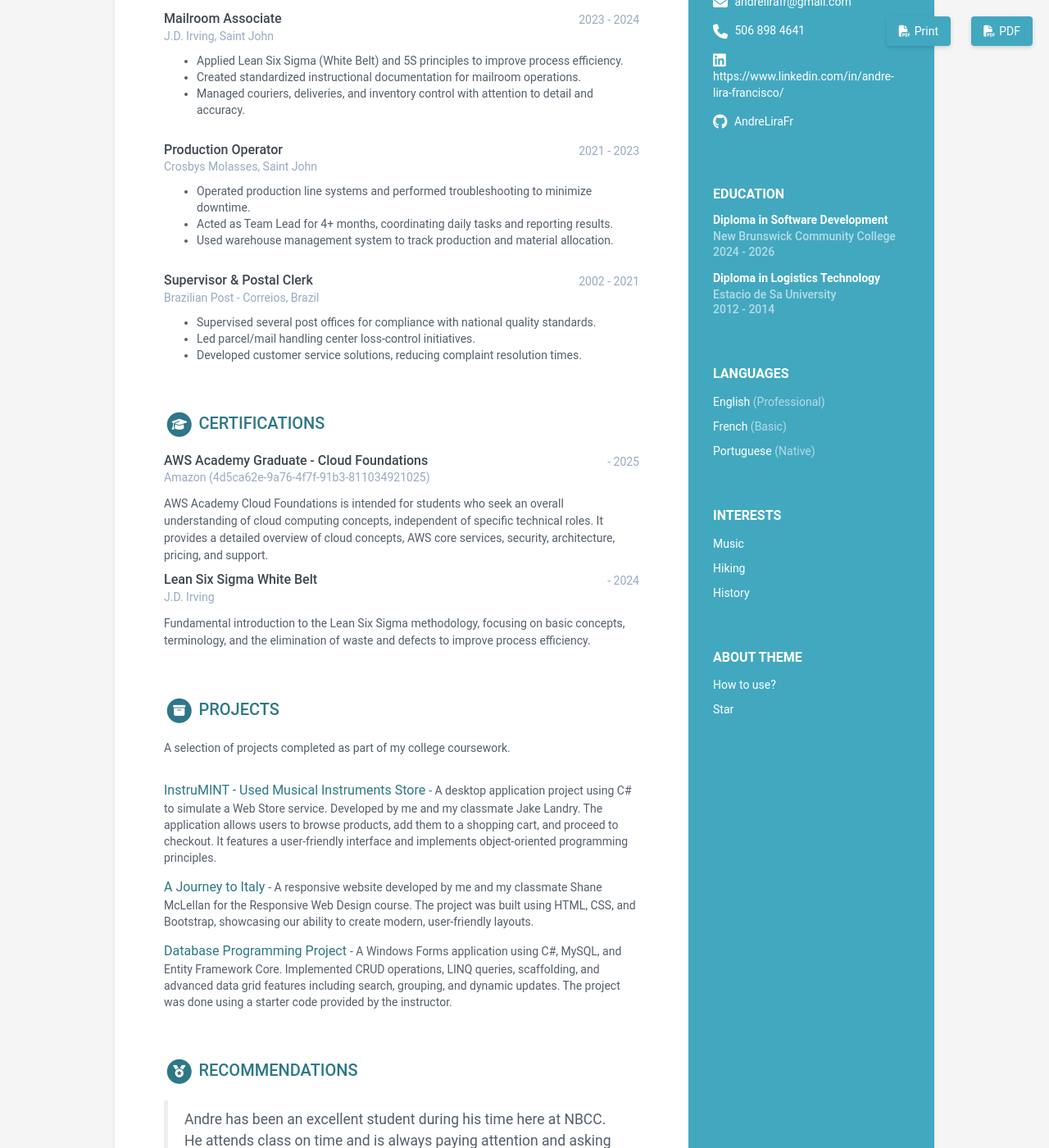
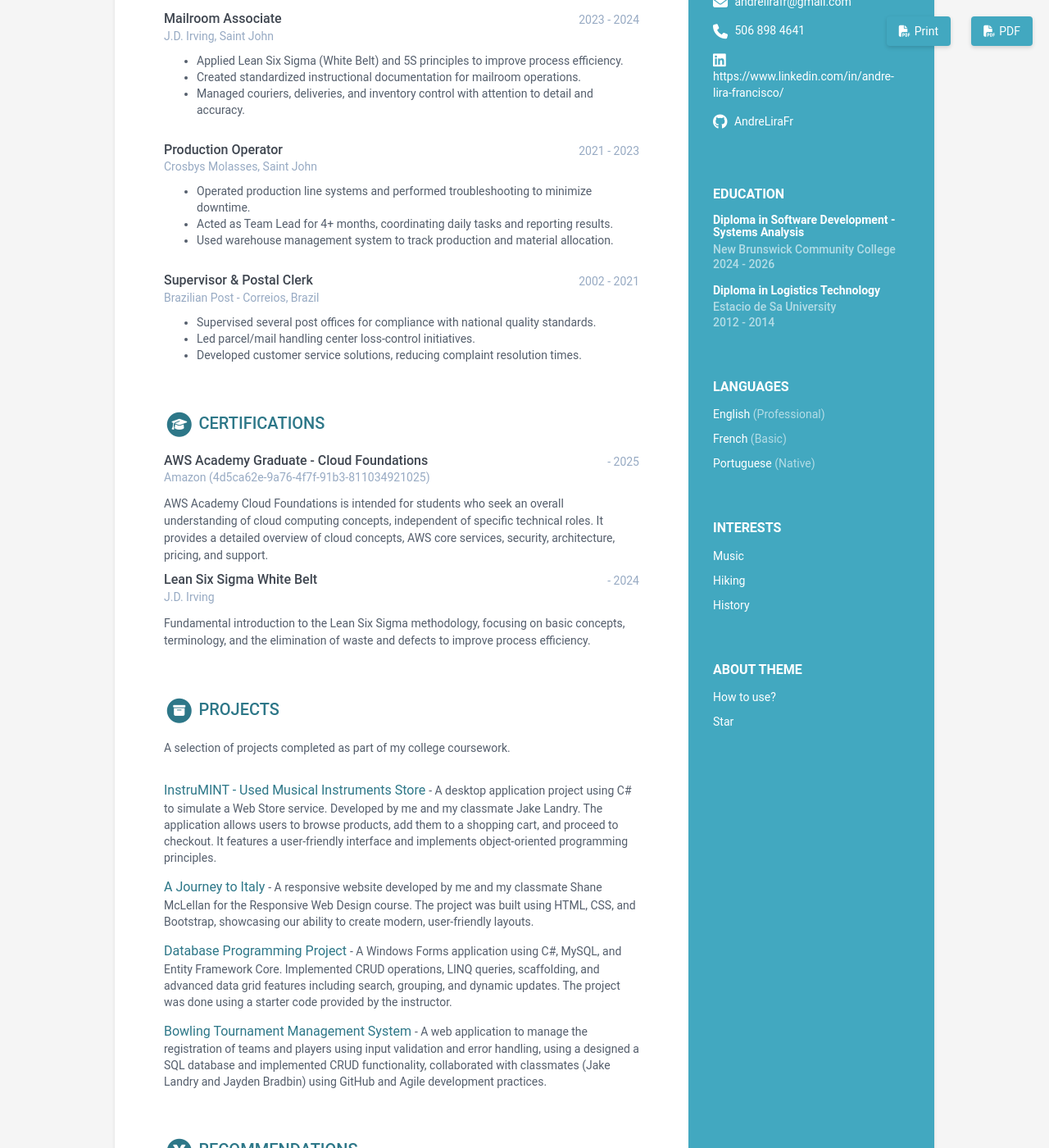
Before and after one commit to AndreLiraFr/andrelirafr.github.io, a Jekyll site: the page built from index.html, in a window 1280 px wide and 1400 px high, scrolled down 341 px. Shown: the whole window at 82% size. Built offline with Jekyll 4.4.1, drawn with Linux system fonts in a browser that asks for light colours.

Commit message:
Update data.yml

```diff
--- a/_data/data.yml
+++ b/_data/data.yml
@@ -65,7 +65,7 @@ career-profile:
 education:
   title: Education
   info:
-    - degree: Diploma in Software Development
+    - degree: Diploma in Software Development - Systems Analysis
       university: New Brunswick Community College
       time: 2024 - 2026
       details: |
@@ -155,9 +155,9 @@ projects:
       link: "https://github.com/AndreLiraFr/DatabaseProgramming"
       tagline: "A Windows Forms application using C#, MySQL, and Entity Framework Core. Implemented CRUD operations, LINQ queries, scaffolding, and advanced data grid features including search, grouping, and dynamic updates. The project was done using a starter code provided by the instructor."
 
-    # - title: Atom
-    #   link: "#"
-    #   tagline: "A comprehensive website template solution for startups/developers to market their mobile apps."
+    - title: Bowling Tournament Management System
+      link: "#"
+      tagline: "A web application to manage the registration of teams and players using input validation and error handling, using a designed a SQL database and implemented CRUD functionality, collaborated with classmates (Jake Landry and Jayden Bradbin) using GitHub and Agile development practices."
 
     # - title: Delta
     #   link: "#"
```
